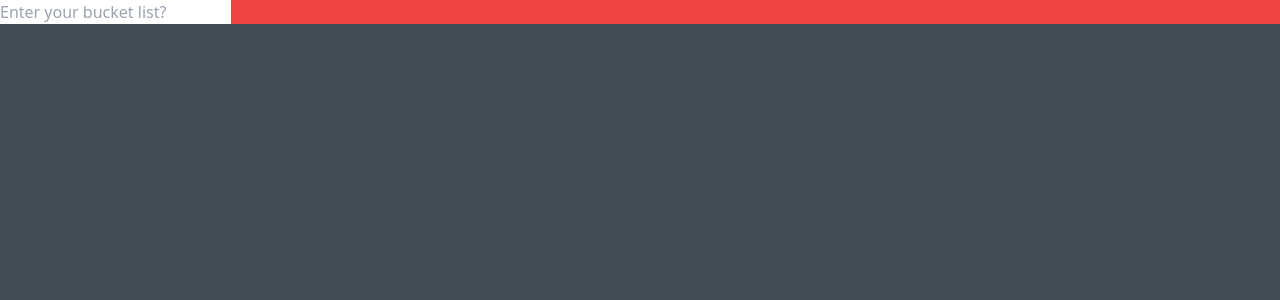
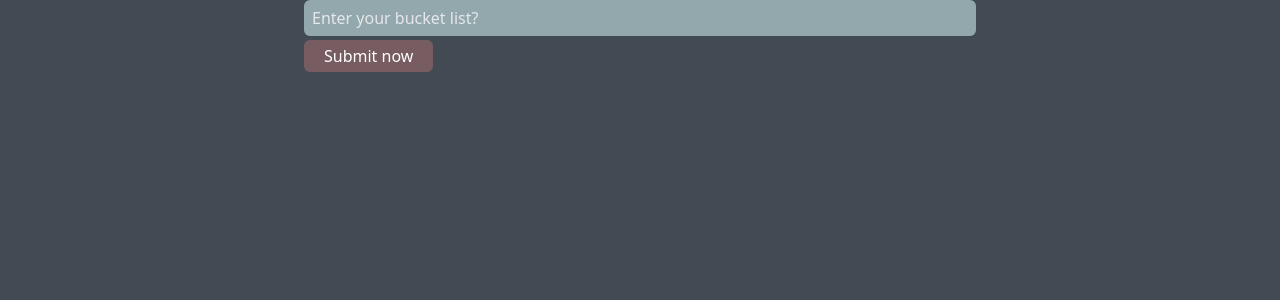
Before and after one commit to mshajid/cyberdude-challenges, a React (Vite) app in the folder javascript/03-react-js/07-my-bucket-lists/: page / in a window 1280 px wide. Shown: the top 300 px of the page. Built offline with nearby package versions, Linux system fonts and the light colour scheme.

Commit message:
feat: added the react-hook-form intergration

```diff
--- a/javascript/03-react-js/07-my-bucket-lists/src/Components/Input.jsx
+++ b/javascript/03-react-js/07-my-bucket-lists/src/Components/Input.jsx
@@ -1,8 +1,13 @@
 const Input = ({ placeholder, name, register }) => {
   return (
     <>
-      <div className="bg-red-500">
-        <input placeholder={placeholder} name={name}/>
+      <div>
+        <input
+          className="px-2 py-1.5 bg-[#93A8AC] w-full outline-none placeholder:text-gray-200 rounded-md"
+          placeholder={placeholder}
+          name={name}
+          {...register}
+        />
       </div>
     </>
   );
--- a/javascript/03-react-js/07-my-bucket-lists/src/Components/MainForm.jsx
+++ b/javascript/03-react-js/07-my-bucket-lists/src/Components/MainForm.jsx
@@ -1,12 +1,23 @@
-// import { useForm } from "react-hook-form";
+import { useForm } from "react-hook-form";
 import Input from "./Input";
+import Button from "./Button";
 
 const MainForm = () => {
-  //   const { register } = useForm();
+  const { register, handleSubmit } = useForm();
+  const formSubmit = (data) => {
+    console.log(data);
+  }
   return (
     <>
-      <div>
-        <Input name={"bucketList"} placeholder={"Enter your bucket list?"}/>
+      <div className="max-w-2xl mx-auto">
+        <form onSubmit={handleSubmit(formSubmit)}>
+          <Input
+            name={"bucketList"}
+            placeholder={"Enter your bucket list?"}
+            register={register}
+          />
+          <Button label={"Submit now"} />
+        </form>
       </div>
     </>
   );
```
